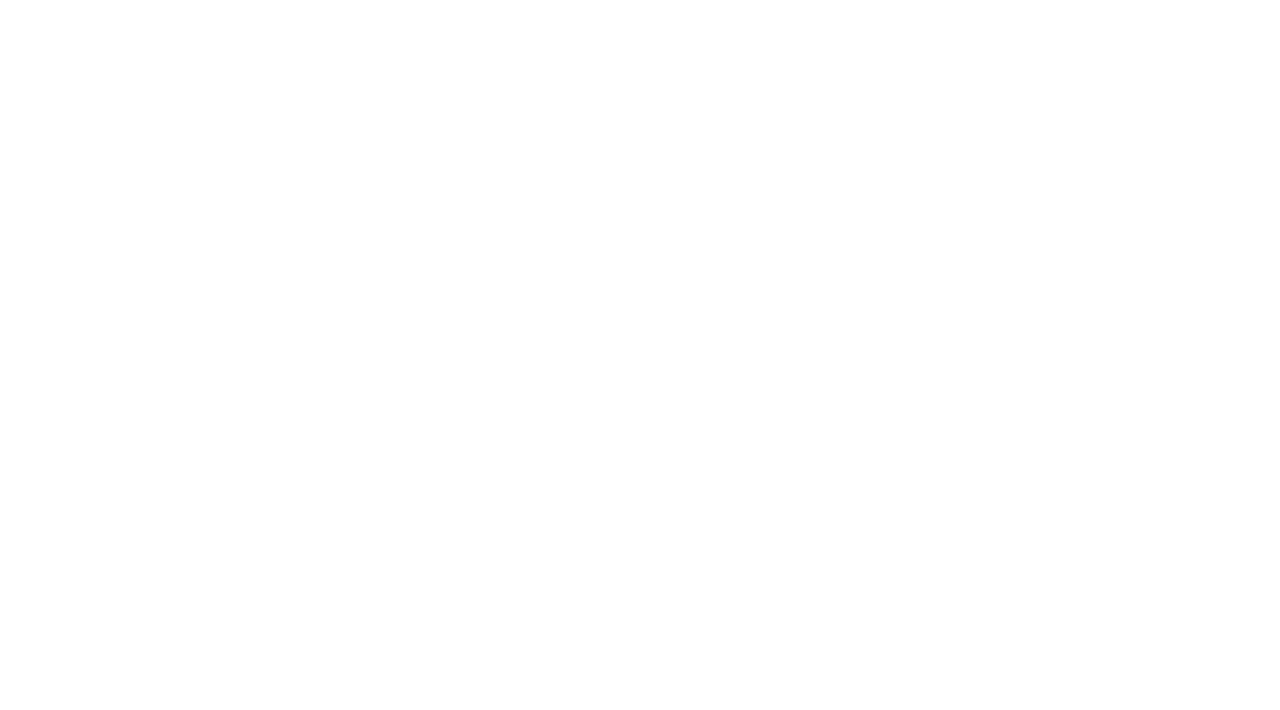
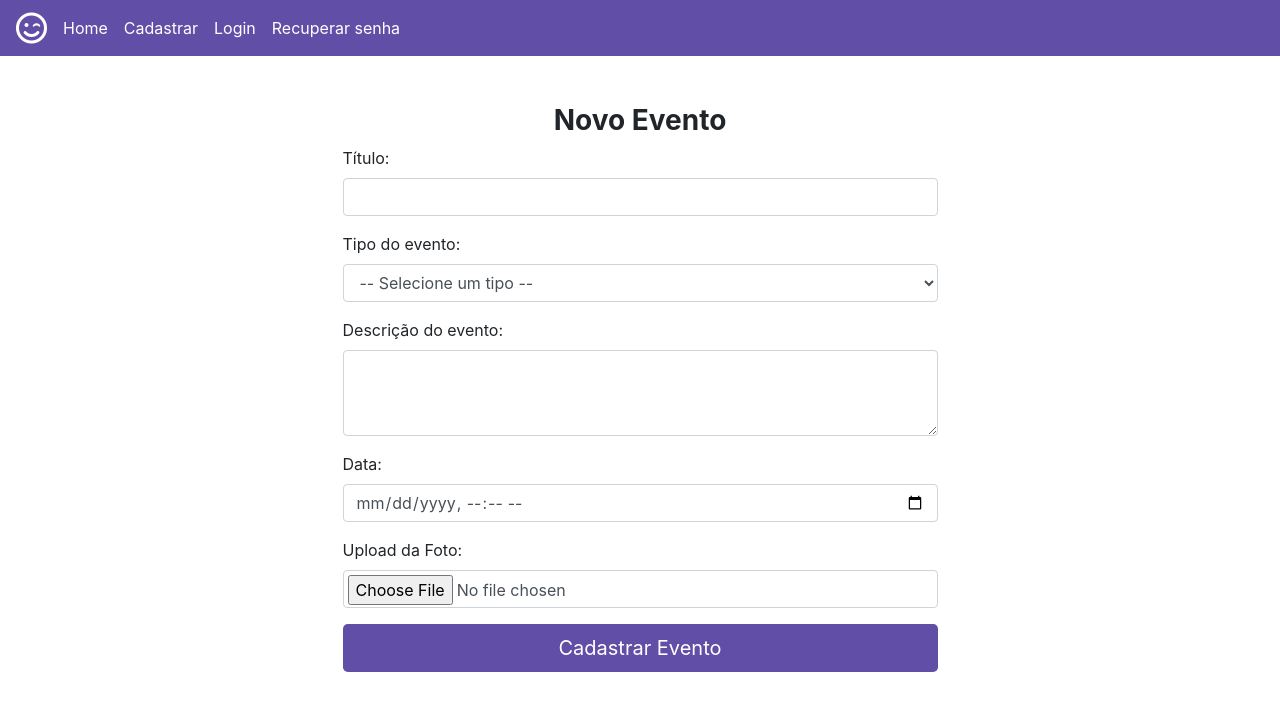
Before and after one commit to Vyctor/portal-de-eventos, a React (Create React App) app: page /evento-cadastro in a window 1280 px wide. Shown: the top 710 px of the page. Built offline with nearby package versions, Linux system fonts and the light colour scheme.

Commit message:
desenvolvendo tela de cadastro de eventos

```diff
--- a/src/App.js
+++ b/src/App.js
@@ -2,11 +2,13 @@
 import { BrowserRouter as Router, Route } from "react-router-dom";
 import store from "../src/store/";
 import { Provider } from "react-redux";
+
 // Páginas
 import Login from "./view/login";
 import CreateAccount from "./view/create-account";
 import Home from "./view/home";
 import ResetPassword from "./view/reset-password";
+import EventoCadastro from "./view/evento-cadastro";
 
 function App() {
   return (
@@ -16,6 +18,7 @@
         <Route exact path="/create-account" component={CreateAccount} />
         <Route exact path="/login" component={Login} />
         <Route exact path="/reset-password" component={ResetPassword} />
+        <Route exact path="/evento-cadastro" component={EventoCadastro} />
       </Router>
     </Provider>
   );
--- a/src/components/navbar/index.js
+++ b/src/components/navbar/index.js
@@ -45,7 +45,7 @@
           {useSelector((state) => state.usuarioLogado > 0) ? (
             <>
               <li className="nav-item">
-                <Link to="create-account" className="nav-link">
+                <Link to="evento-cadastro" className="nav-link">
                   Publicar Evento
                 </Link>
               </li>
--- /dev/null
+++ b/src/view/evento-cadastro/index.js
@@ -0,0 +1,83 @@
+import React, { useState } from "react";
+import { Link } from "react-router-dom";
+import { useSelector } from "react-redux";
+import firebase from "../../config/firebase";
+
+import "./evento-cadastro.css";
+
+// Components
+import Navbar from "../../components/navbar";
+
+const EventoCadastro = () => {
+  const [tipoMensagem, setTipoMensagem] = useState();
+
+  return (
+    <>
+      <Navbar></Navbar>
+
+      <div className="col-12 mt-5">
+        <div className="row">
+          <h3 className="mx-auto font-weight-bold">Novo Evento</h3>
+        </div>
+
+        <form className="mx-auto col-6">
+          <div className="form-group">
+            <label>Título:</label>
+            <input type="text" className="form-control" />
+          </div>
+
+          <div className="form-group">
+            <label>Tipo do evento:</label>
+            <select className="form-control">
+              <option disabled selected value>
+                -- Selecione um tipo --
+              </option>
+              <option>Festa</option>
+              <option>Teatro</option>
+              <option>Show</option>
+              <option>Evento</option>
+            </select>
+          </div>
+
+          <div className="form-group">
+            <label>Descrição do evento:</label>
+            <textarea type="text" className="form-control" rows="3" />
+          </div>
+
+          <div className="form-group">
+            <label>Data:</label>
+            <input type="datetime-local" className="form-control" />
+          </div>
+
+          <div className="form-group">
+            <label>Upload da Foto:</label>
+            <input type="file" className="form-control p-1" />
+          </div>
+
+          <button
+            type="button"
+            className="btn btn-lg btn-block mt-3 mb-5 btn-cadastro"
+          >
+            Cadastrar Evento
+          </button>
+        </form>
+
+        <div className="msg-login text-center my-2">
+          {tipoMensagem === "Sucesso" && (
+            <span>
+              <strong>Wow!</strong> Evento publicado! &#128526;
+            </span>
+          )}
+          {tipoMensagem === "Erro" && (
+            <span>
+              <strong>Ops!</strong> Não foi possível publicar o evento!
+              &#128546;
+            </span>
+          )}
+        </div>
+      </div>
+    </>
+  );
+};
+
+export default EventoCadastro;
```
Also changed, not shown: src/view/evento-cadastro/evento-cadastro.css (added).
